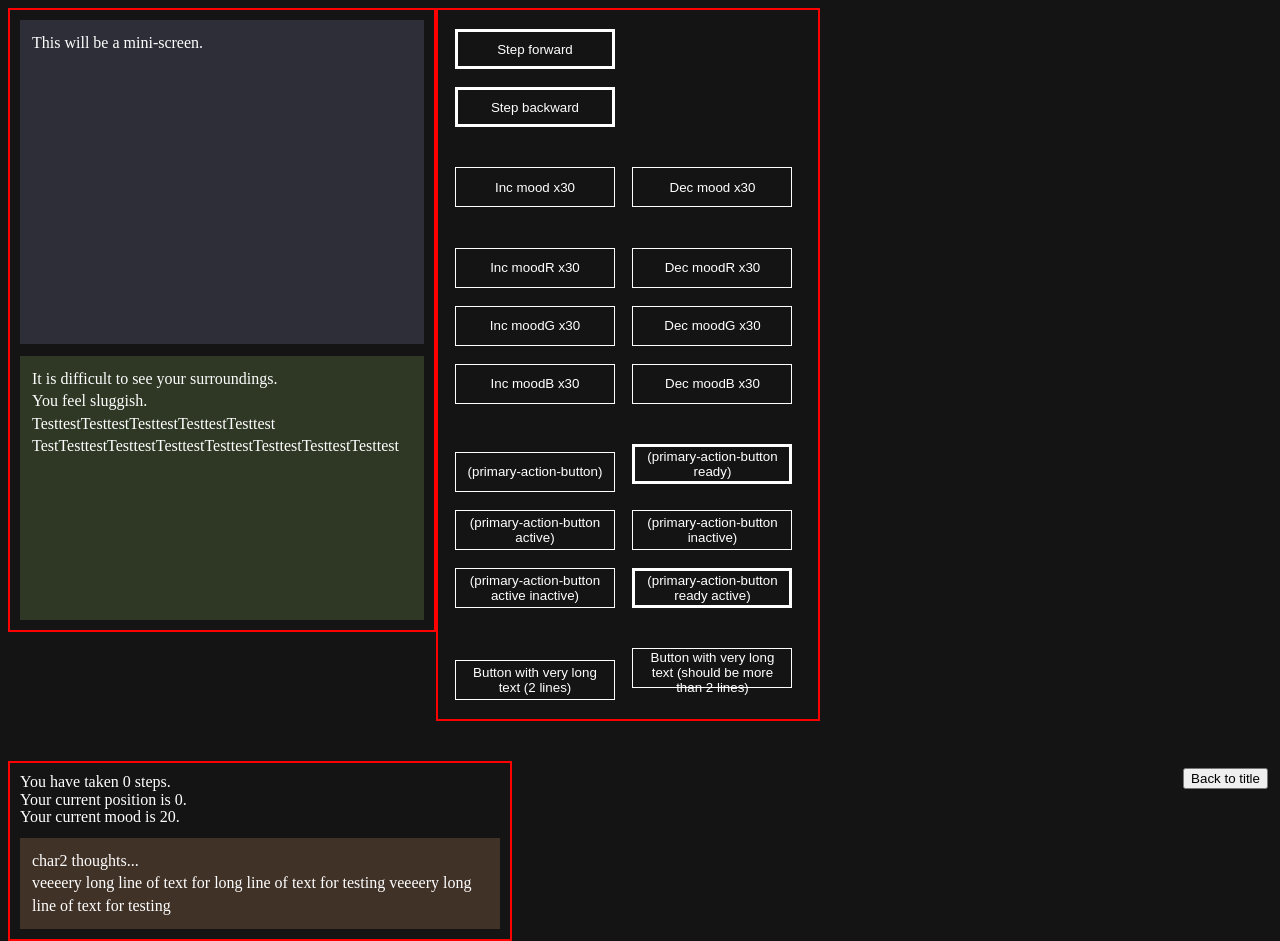
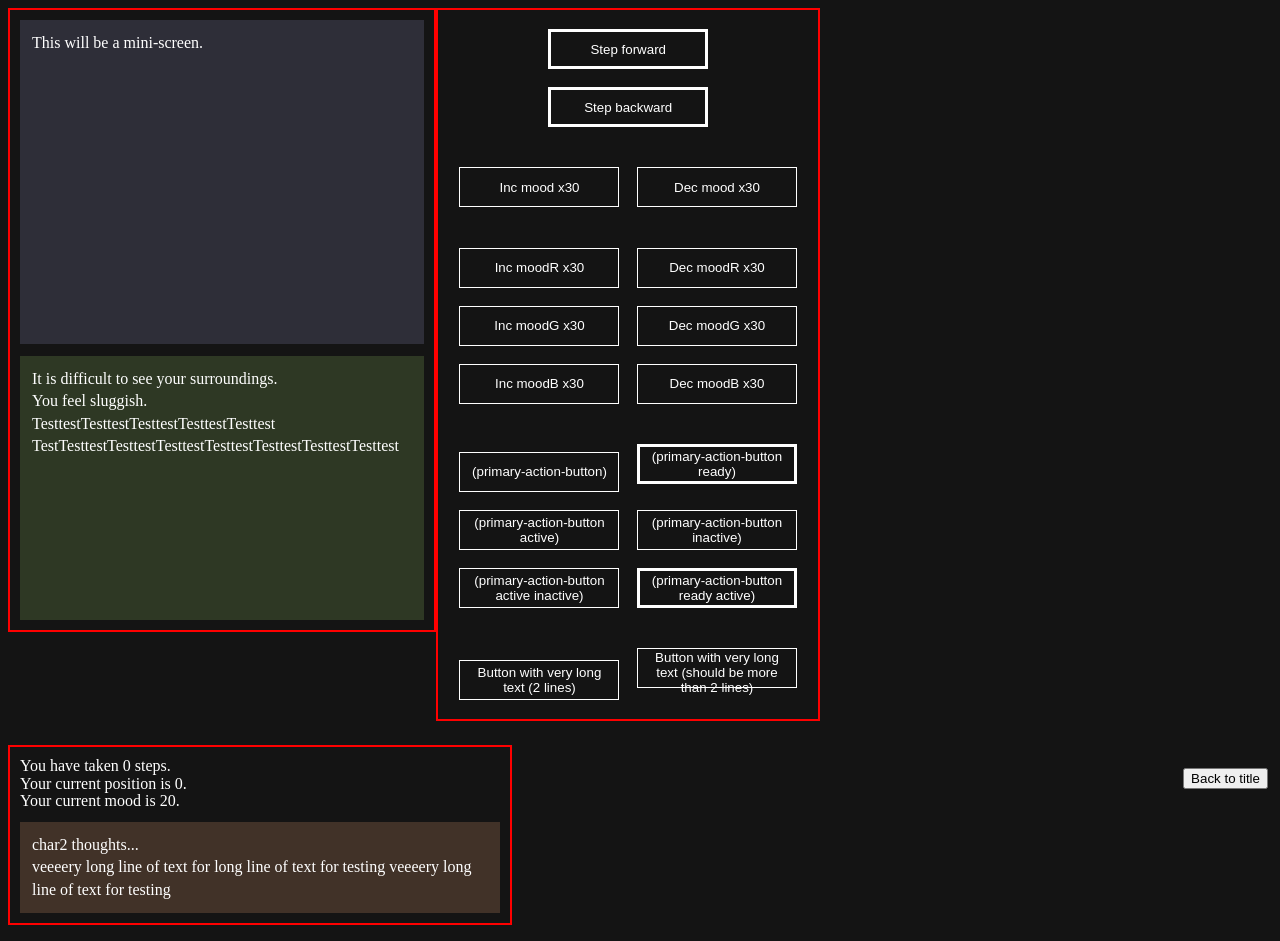
Before and after one commit to mmKALLL/WalkerJS, a website: page walker.html in a window 1280 px wide. Drawn offline with Linux system fonts and the light colour scheme.

Commit message:
Added CSS variables for col width, centered buttons.

```diff
--- a/walker.css
+++ b/walker.css
@@ -1,6 +1,9 @@
 :root {
   --mood-background-color: white;
   --mood-text-color: black;  /* TODO: Consider the use of softer colors, eg. #222 for text */
+  --top-div-first-min-width: 400px;
+  --top-div-middle-min-width: 360px;
+  --top-div-last-min-width: 480px;
   /* Maybe add transitions as global var? */
   /* It is a nice effect when buttons flash and others adjust, there should be multiple transitions...  */
 }
@@ -30,11 +33,12 @@ body {
 }
 
 #top-div-middle {
+  text-align: center;
   width: 25%;
   min-width: 360px;
   /*min-width: 380px;*/
   max-width: 450px;
-  margin-bottom: 5vh;
+  margin-bottom: 3vh; /* This needs to be below margin */
 }
 
 #top-div-last {
@@ -44,7 +48,10 @@ body {
 }
 
 
+/* TODO: Use the min-width variables. */
+@media screen and (max-width: 1300px) {
 
+}
 
 @media screen and (max-width: 680px) {
   .top-div {
```
